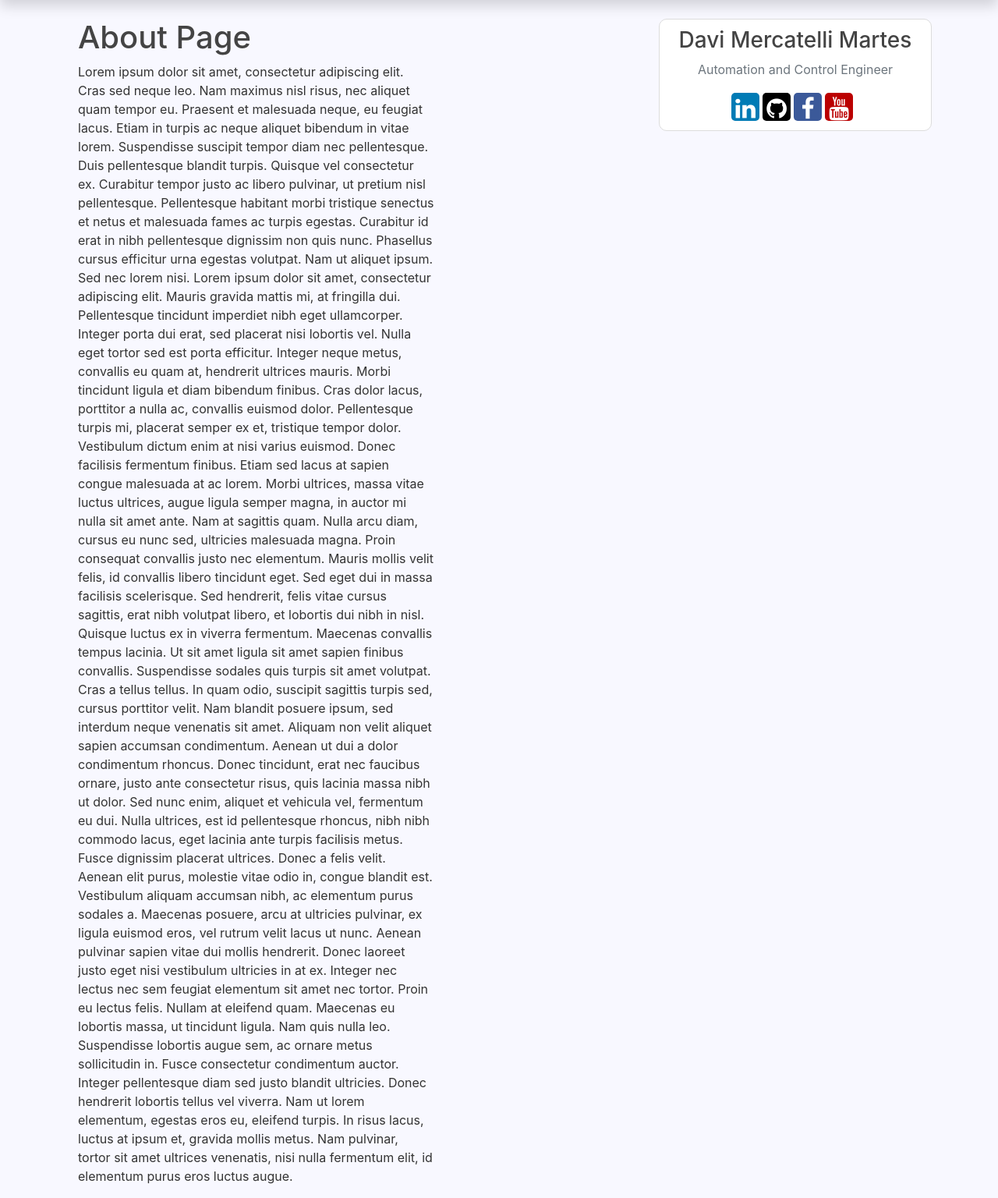
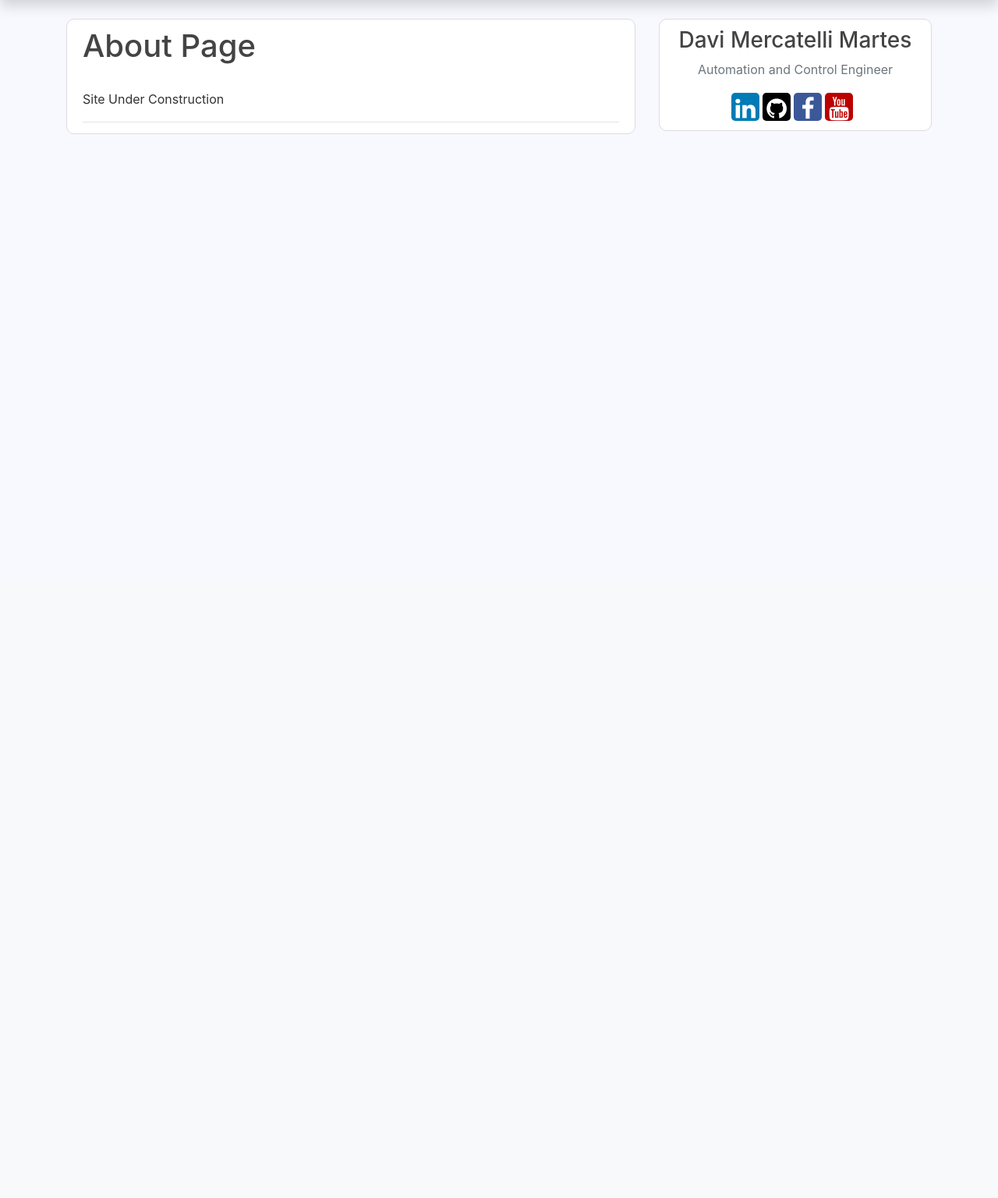
Before and after one commit to davimercatelli/Flaskblog, a Flask app: page /about in a window 1280 px wide. Shown: the part 56-1592 px from the top of the page at 78% size. After the commit the page ends 228 px from the top, so only its background shows below. Run offline with Flask 2, Linux system fonts and the light colour scheme; some libraries are stand-ins or nearby versions.

Commit message:
Flask Admin

```diff
--- a/flaskblog/templates/about.html
+++ b/flaskblog/templates/about.html
@@ -1,16 +1,17 @@
 {% extends "layout.html" %}
 {% block content %}
-	<main role="main" class="container">
-		<div class="row">
-			<div class="col-md-8">
-				<h1>About Page</h1>
-				<p>Lorem ipsum dolor sit amet, consectetur adipiscing elit. Cras sed neque leo. Nam maximus nisl risus, nec aliquet quam tempor eu. Praesent et malesuada neque, eu feugiat lacus. Etiam in turpis ac neque aliquet bibendum in vitae lorem. Suspendisse suscipit tempor diam nec pellentesque. Duis pellentesque blandit turpis. Quisque vel consectetur ex. Curabitur tempor justo ac libero pulvinar, ut pretium nisl pellentesque.
-					Pellentesque habitant morbi tristique senectus et netus et malesuada fames ac turpis egestas. Curabitur id erat in nibh pellentesque dignissim non quis nunc. Phasellus cursus efficitur urna egestas volutpat. Nam ut aliquet ipsum. Sed nec lorem nisi. Lorem ipsum dolor sit amet, consectetur adipiscing elit. Mauris gravida mattis mi, at fringilla dui. Pellentesque tincidunt imperdiet nibh eget ullamcorper. Integer porta dui erat, sed placerat nisi lobortis vel. Nulla eget tortor sed est porta efficitur. Integer neque metus, convallis eu quam at, hendrerit ultrices mauris. Morbi tincidunt ligula et diam bibendum finibus. Cras dolor lacus, porttitor a nulla ac, convallis euismod dolor. Pellentesque turpis mi, placerat semper ex et, tristique tempor dolor. Vestibulum dictum enim at nisi varius euismod. Donec facilisis fermentum finibus.
-					Etiam sed lacus at sapien congue malesuada at ac lorem. Morbi ultrices, massa vitae luctus ultrices, augue ligula semper magna, in auctor mi nulla sit amet ante. Nam at sagittis quam. Nulla arcu diam, cursus eu nunc sed, ultricies malesuada magna. Proin consequat convallis justo nec elementum. Mauris mollis velit felis, id convallis libero tincidunt eget. Sed eget dui in massa facilisis scelerisque. Sed hendrerit, felis vitae cursus sagittis, erat nibh volutpat libero, et lobortis dui nibh in nisl. Quisque luctus ex in viverra fermentum. Maecenas convallis tempus lacinia. Ut sit amet ligula sit amet sapien finibus convallis. Suspendisse sodales quis turpis sit amet volutpat. Cras a tellus tellus. In quam odio, suscipit sagittis turpis sed, cursus porttitor velit. Nam blandit posuere ipsum, sed interdum neque venenatis sit amet. Aliquam non velit aliquet sapien accumsan condimentum.
-					Aenean ut dui a dolor condimentum rhoncus. Donec tincidunt, erat nec faucibus ornare, justo ante consectetur risus, quis lacinia massa nibh ut dolor. Sed nunc enim, aliquet et vehicula vel, fermentum eu dui. Nulla ultrices, est id pellentesque rhoncus, nibh nibh commodo lacus, eget lacinia ante turpis facilisis metus. Fusce dignissim placerat ultrices. Donec a felis velit. Aenean elit purus, molestie vitae odio in, congue blandit est. Vestibulum aliquam accumsan nibh, ac elementum purus sodales a. Maecenas posuere, arcu at ultricies pulvinar, ex ligula euismod eros, vel rutrum velit lacus ut nunc. Aenean pulvinar sapien vitae dui mollis hendrerit. Donec laoreet justo eget nisi vestibulum ultricies in at ex. Integer nec lectus nec sem feugiat elementum sit amet nec tortor. Proin eu lectus felis. Nullam at eleifend quam. Maecenas eu lobortis massa, ut tincidunt ligula.
-					Nam quis nulla leo. Suspendisse lobortis augue sem, ac ornare metus sollicitudin in. Fusce consectetur condimentum auctor. Integer pellentesque diam sed justo blandit ultricies. Donec hendrerit lobortis tellus vel viverra. Nam ut lorem elementum, egestas eros eu, eleifend turpis. In risus lacus, luctus at ipsum et, gravida mollis metus. Nam pulvinar, tortor sit amet ultrices venenatis, nisi nulla fermentum elit, id elementum purus eros luctus augue.
-				</p>
+	<article class="media content-section">
+		<div class="media-body">
+			<div class="article-metadata">
+				<div class="row">
+					<div class="col-md-8">
+						<h1>About Page</h1>
+						<p class="article-content">
+							Site Under Construction
+						</p>
+					</div>
+				</div>
 			</div>
 		</div>
-	</main>
+	</article>
 {% endblock content %}
--- a/flaskblog/templates/home.html
+++ b/flaskblog/templates/home.html
@@ -9,7 +9,7 @@
 					<small class="text-muted">{{ post.date_posted.strftime('%d-%m-%Y') }}</small>
 				</div>
 				<h2><a class="article-title" href="{{ url_for('posts.post', post_id=post.id) }}">{{ post.title }}</a></h2>
-				<p class="article-content">{{ post.content | truncate(300, True) | safe }}</p>
+				<p class="article-content text-justify">{{ post.content | truncate(300, True) | safe }}</p>
 				<a href="{{ url_for('posts.post', post_id=post.id) }}">Read More</a>
 			</div>
 		</article>
```
